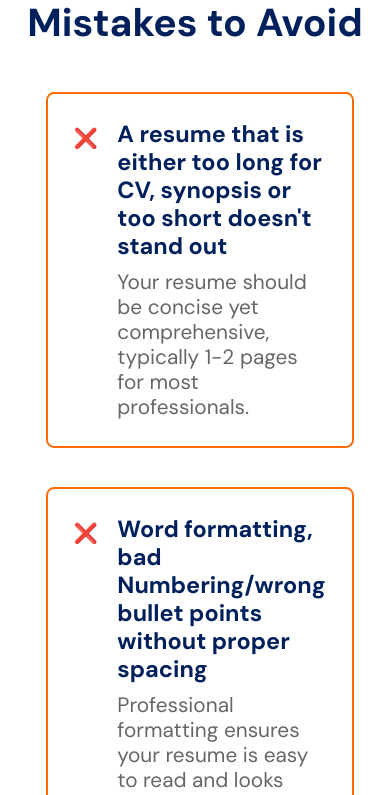
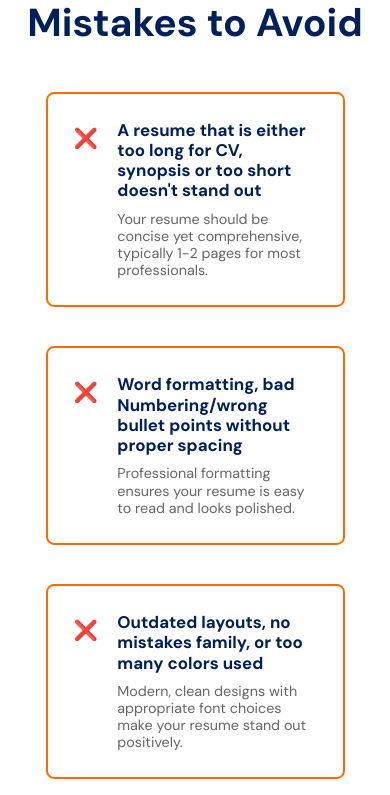
Before and after one commit to ElviinThomasEldho/MyBigBreak, a React (Vite) app: page / in a window 390 px wide. Shown: the part 2084-2879 px from the top of the page. Built offline with nearby package versions, Linux system fonts and the light colour scheme; a web font is replaced by a local one.

Commit message:
minor fix

```diff
--- a/src/styles.css
+++ b/src/styles.css
@@ -1382,12 +1382,12 @@ button {
   }
 
   .mistake-title {
-    font-size: 1.8rem;
+    font-size: 1.3rem;
     line-height: 1.2;
   }
 
   .mistake-description {
-    font-size: 1.6rem;
+    font-size: 1.1rem;
     line-height: 1.2;
   }
 
@@ -1421,8 +1421,8 @@ button {
   }
 
   .step-card img {
-    width: 20rem;
-    height: 20rem;
+    width: 12rem;
+    height: 12rem;
   }
 
   .step-card h3 {
@@ -1457,22 +1457,22 @@ button {
     padding: 20px;
   }
   .testimonial-card .quote {
-    font-size: 2rem;
+    font-size: 1.5rem;
     line-height: 1.3;
   }
 
   .testimonial-card .avatar {
     width: 4rem;
     height: 4rem;
-    font-size: 2rem;
+    font-size: 1.5rem;
   }
 
   .testimonial-card .author-info h4 {
-    font-size: 1.5rem;
+    font-size: 1rem;
   }
 
   .testimonial-card .author-info p {
-    font-size: 1.2rem;
+    font-size: 0.7rem;
   }
 
   .faq-container {
```
